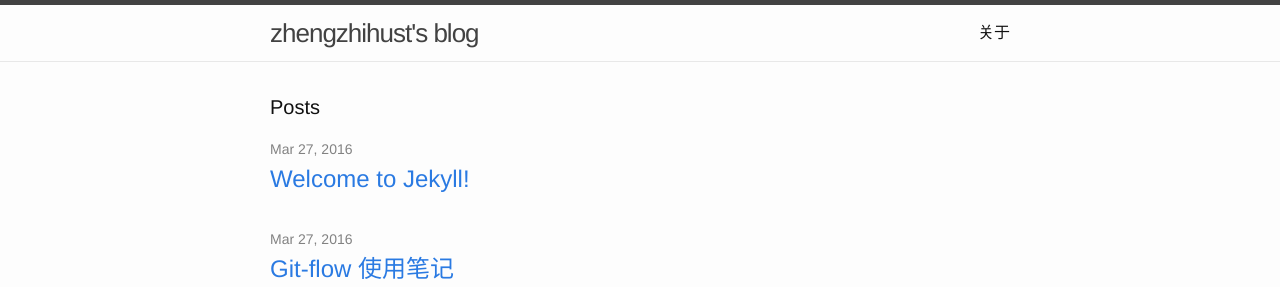
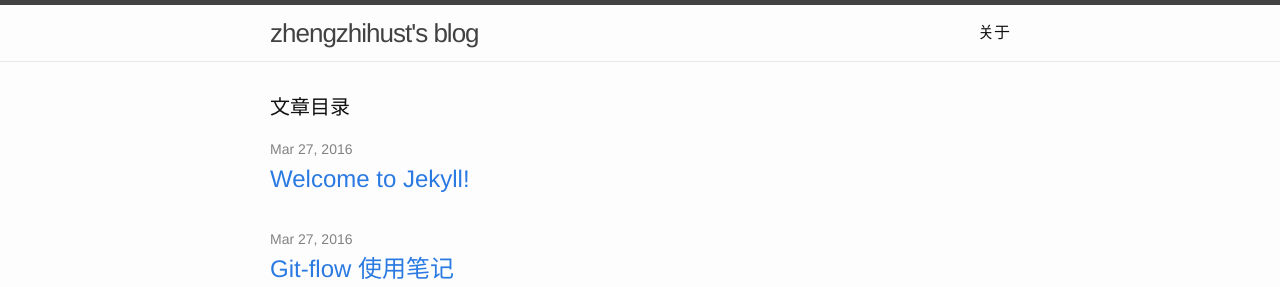
Before and after one commit to zhengzhihust/eric.github.io, a Jekyll site: the page built from index.html, in a window 1280 px wide. Shown: the top 287 px of the page. Built offline with Jekyll 4.4.1, drawn with Linux system fonts in a browser that asks for light colours.

Commit message:
@zhengzhi

```diff
--- a/index.html
+++ b/index.html
@@ -4,7 +4,7 @@ layout: default
 
 <div class="home">
 
-  <h1 class="page-heading">Posts</h1>
+  <h1 class="page-heading">文章目录</h1>
 
   <ul class="post-list">
     {% for post in site.posts %}
```
